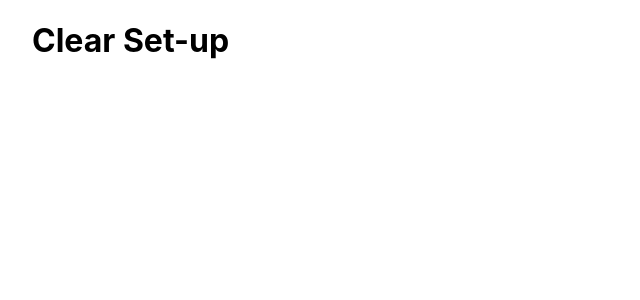
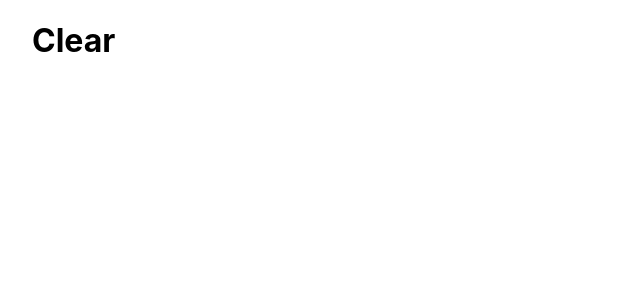
Before and after one commit to taesubyun/Next_React_js, a Next.js app: page / in a window 1280 px wide. Shown: the top 300 px of the page, without its empty margins (0-640 px from the left). Built offline with nearby package versions, Linux system fonts and the light colour scheme.

Commit message:
Clear all

```diff
--- a/pages/index.js
+++ b/pages/index.js
@@ -3,7 +3,7 @@ import styles from '../styles/Home.module.css';
 export default function Home() {
   return (
     <div className={styles.container}>
-      <h1>Clear Set-up </h1>
+      <h1>Clear</h1>
     </div>
   );
 }
```
